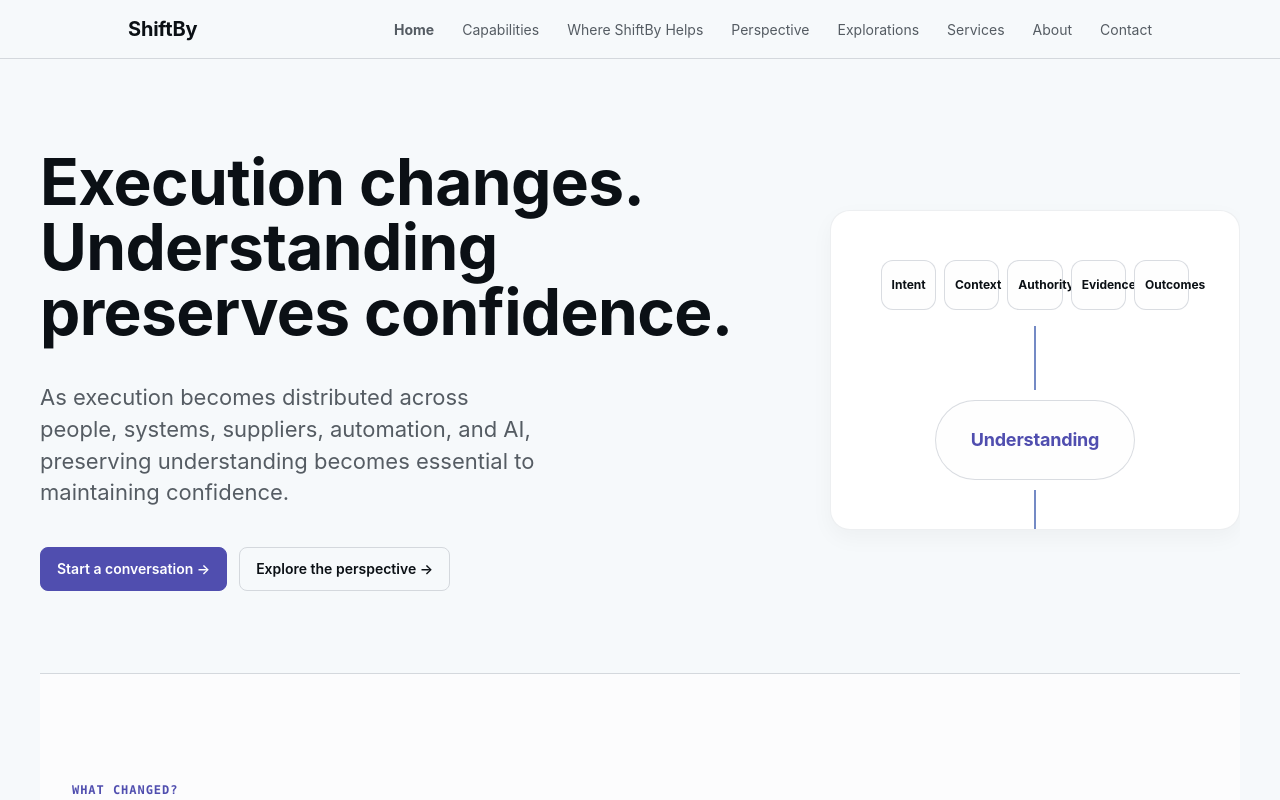
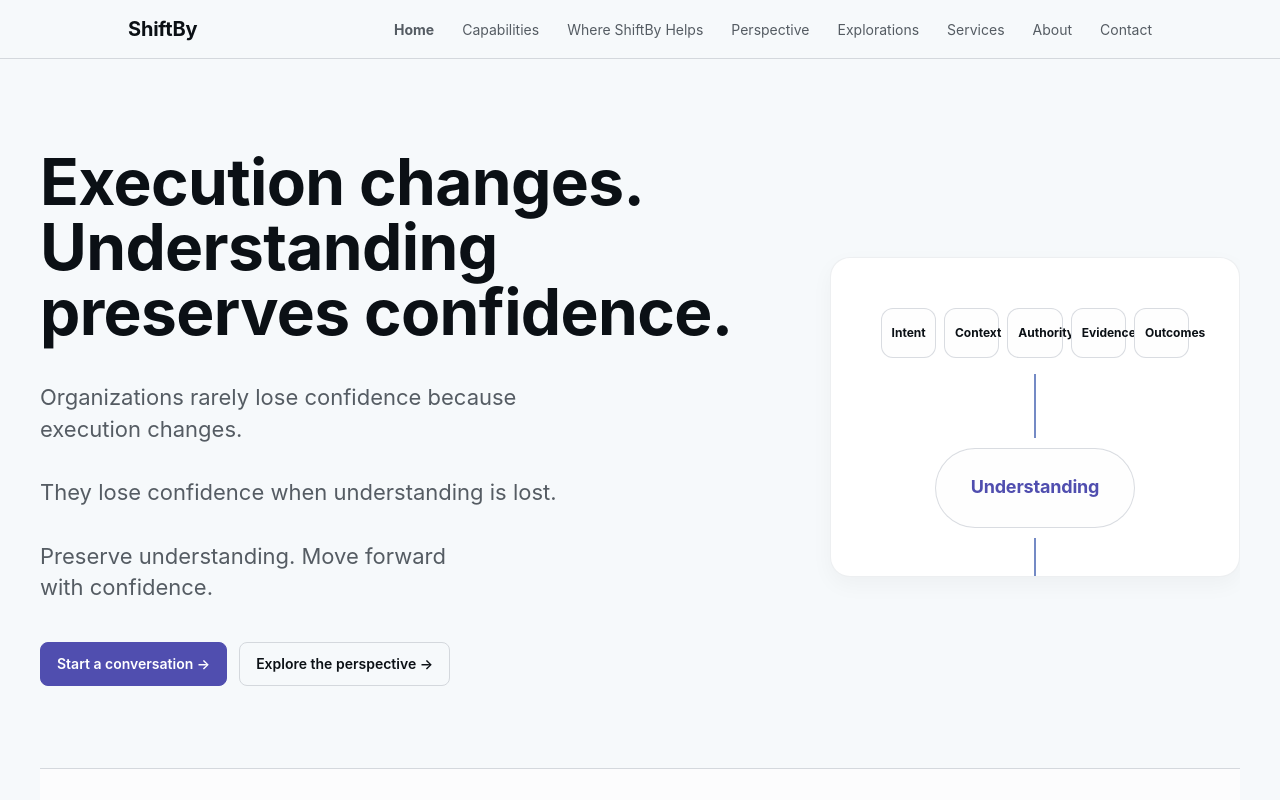
Before and after one commit to shiftby-sg/shiftby-sg, a Next.js app: page / in a window 1280 px wide. Shown: the top 800 px of the page. Built offline with nearby package versions, Linux system fonts and the light colour scheme; no server answers.

Commit message:
Revise homepage messaging to emphasize the importance of preserving understanding for maintaining confidence; add new logo asset for branding.

```diff
--- a/app/page.tsx
+++ b/app/page.tsx
@@ -25,9 +25,13 @@ export default function HomePage() {
             </span>
           </h1>
           <p className="lead">
-            As execution becomes distributed across people, systems, suppliers,
-            automation, and AI, preserving understanding becomes essential to
-            maintaining confidence.
+            Organizations rarely lose confidence because execution changes.
+            <br />
+            <br />
+            They lose confidence when understanding is lost.
+            <br />
+            <br />
+            Preserve understanding. Move forward with confidence.
           </p>
           <div className="hero-actions">
             <Link className="button primary" href="/contact">
```
Also changed, not shown: 1 other file (tests, documents, lock files or other folders).
